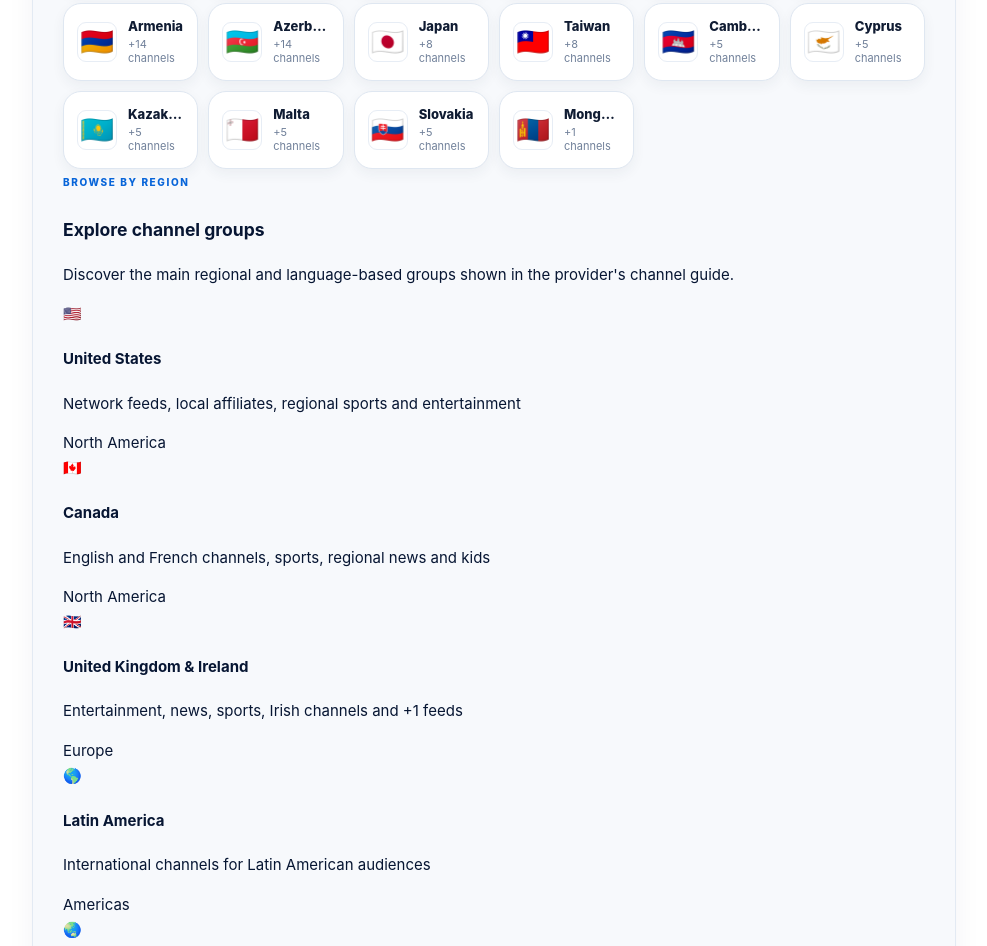
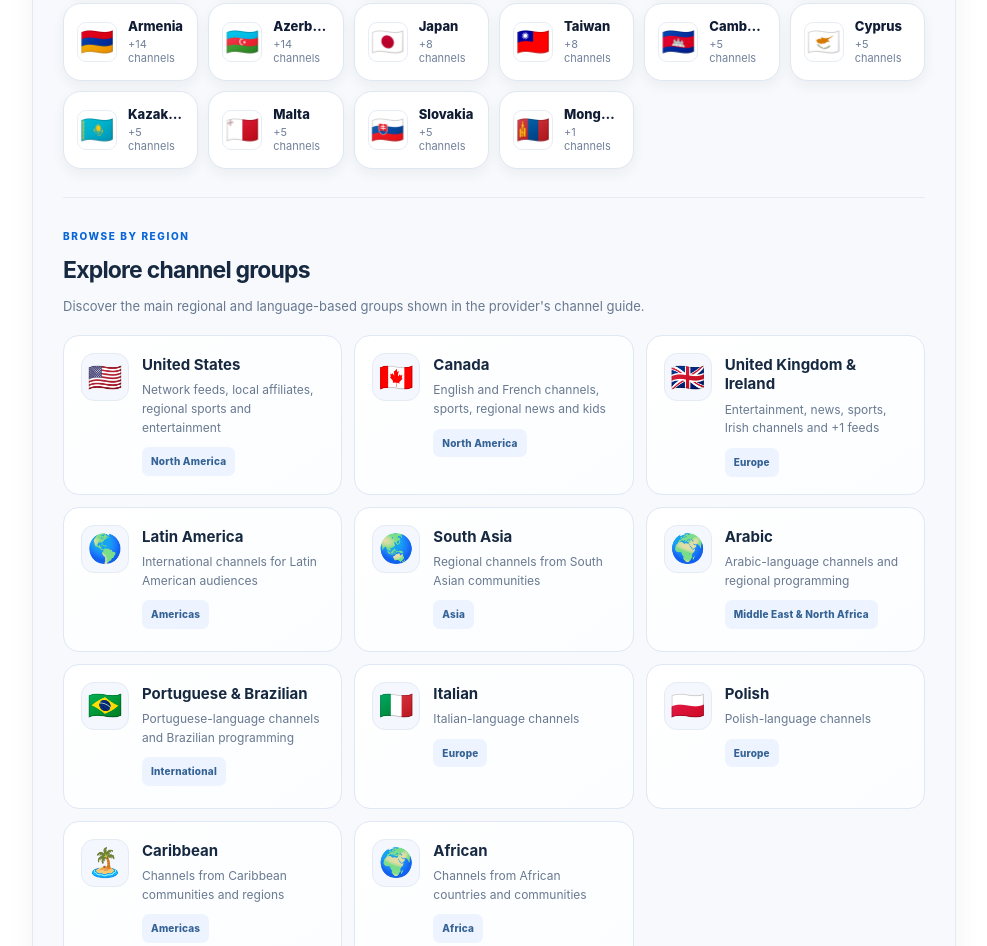
Before and after one commit to drxalan32/M3U-Playlist-Guide, a plain HTML site: page docs/kemo-tv/index.html in a window 1280 px wide. Shown: the part 2169-3115 px from the top of the page, without its empty margins (0-987 px from the left). Drawn offline with Linux system fonts and the light colour scheme.

Commit message:
Style regional channel overview cards

```diff
--- a/docs/style.css
+++ b/docs/style.css
@@ -457,3 +457,20 @@ body{background:#fff;color:#071633;font-family:Inter,ui-sans-serif,system-ui,-ap
 @media(max-width:800px){.kemo-country-grid{grid-template-columns:repeat(3,minmax(0,1fr))}}
 @media(max-width:580px){.kemo-country-directory{padding:18px 12px}.kemo-country-grid{grid-template-columns:repeat(2,minmax(0,1fr));gap:8px}.kemo-country-card{min-height:68px;padding:9px;gap:8px;border-radius:13px}.kemo-country-flag{flex-basis:34px;width:34px;height:34px;font-size:22px}.kemo-country-copy h3{font-size:11px}.kemo-country-copy p{font-size:10px}}
 @media(prefers-reduced-motion:reduce){.kemo-country-card{transition:none}.kemo-country-card:hover{transform:none}}
+
+/* Regional channel overview cards, matching the supplied second reference */
+.kemo-region-directory{margin-top:28px;padding-top:25px;border-top:1px solid #e5ebf3}
+.kemo-region-heading{margin-bottom:17px}
+.kemo-region-heading h3{margin:0 0 6px;color:#172941;font-size:23px;letter-spacing:-.035em}
+.kemo-region-heading p{margin:0;color:#687990;font-size:13px}
+.kemo-region-grid{display:grid;grid-template-columns:repeat(3,minmax(0,1fr));gap:12px}
+.kemo-region-card{display:flex;align-items:flex-start;gap:13px;min-width:0;min-height:145px;padding:17px;border:1px solid #dfe8f5;border-radius:16px;background:linear-gradient(145deg,#fff,#fbfdff);transition:border-color .18s ease,box-shadow .18s ease,transform .18s ease}
+.kemo-region-card:hover{transform:translateY(-2px);border-color:#b8d2f2;box-shadow:0 8px 20px rgba(26,67,117,.07)}
+.kemo-region-flag{display:flex;align-items:center;justify-content:center;flex:0 0 48px;width:48px;height:48px;border:1px solid #e4ebf5;border-radius:13px;background:#f4f8fe;font-size:28px}
+.kemo-region-card>div{min-width:0}
+.kemo-region-card h4{margin:2px 0 7px;color:#172941;font-size:15px;line-height:1.3}
+.kemo-region-card p{margin:0 0 10px;color:#687990;font-size:12px;line-height:1.55}
+.kemo-region-card>div>span{display:inline-block;padding:6px 9px;border-radius:7px;background:#edf4ff;color:#356294;font-size:10px;font-weight:800;letter-spacing:.02em}
+@media(max-width:900px){.kemo-region-grid{grid-template-columns:repeat(2,minmax(0,1fr))}}
+@media(max-width:580px){.kemo-region-grid{grid-template-columns:1fr;gap:9px}.kemo-region-card{min-height:0;padding:14px}.kemo-region-flag{flex-basis:42px;width:42px;height:42px;font-size:25px}.kemo-region-card h4{font-size:14px}}
+@media(prefers-reduced-motion:reduce){.kemo-region-card{transition:none}.kemo-region-card:hover{transform:none}}
```
